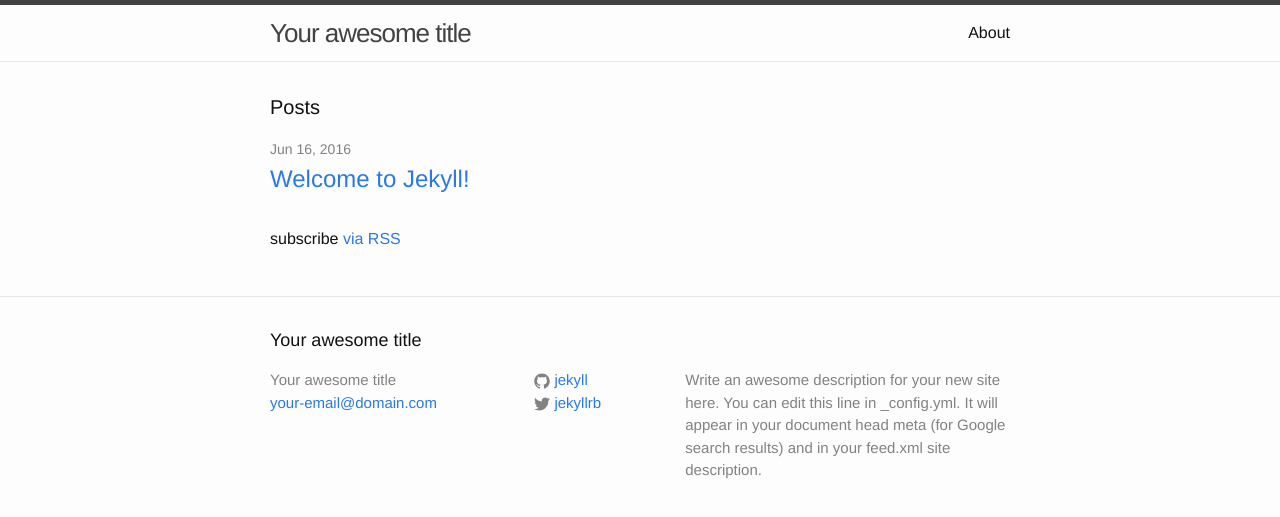
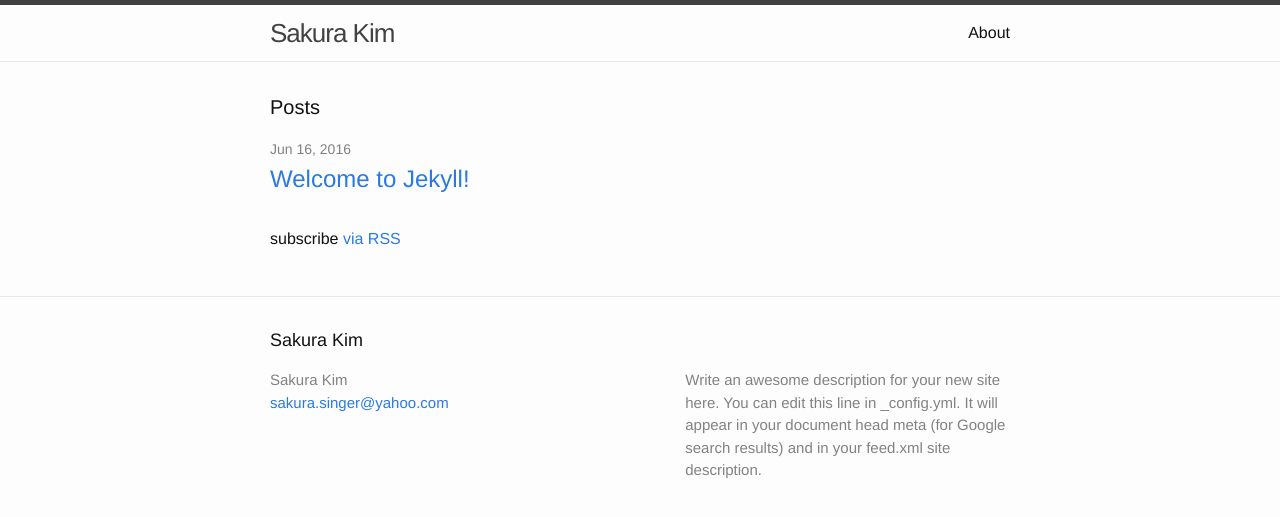
Before and after one commit to sakurakiminfo/sakurakiminfo.github.io, a Jekyll site: the page built from index.html, in a window 1280 px wide. Shown: the top 517 px of the page. Built offline with Jekyll 4.4.1, drawn with Linux system fonts in a browser that asks for light colours.

Commit message:
updating site config

```diff
--- a/_config.yml
+++ b/_config.yml
@@ -6,16 +6,16 @@
 # 'jekyll serve'. If you change this file, please restart the server process.
 
 # Site settings
-title: Your awesome title
-email: your-email@domain.com
+title: Sakura Kim
+email: sakura.singer@yahoo.com
 description: > # this means to ignore newlines until "baseurl:"
   Write an awesome description for your new site here. You can edit this
   line in _config.yml. It will appear in your document head meta (for
   Google search results) and in your feed.xml site description.
 baseurl: "" # the subpath of your site, e.g. /blog
-url: "http://yourdomain.com" # the base hostname & protocol for your site
-twitter_username: jekyllrb
-github_username:  jekyll
+url: "http://sakurakim.info" # the base hostname & protocol for your site
+#twitter_username: jekyllrb
+#github_username:  jekyll
 
 # Build settings
 markdown: kramdown
```
